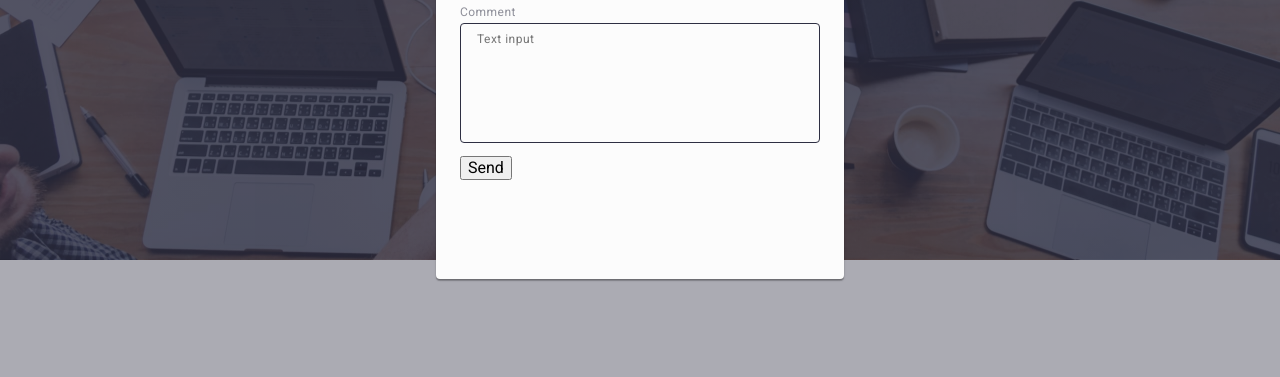
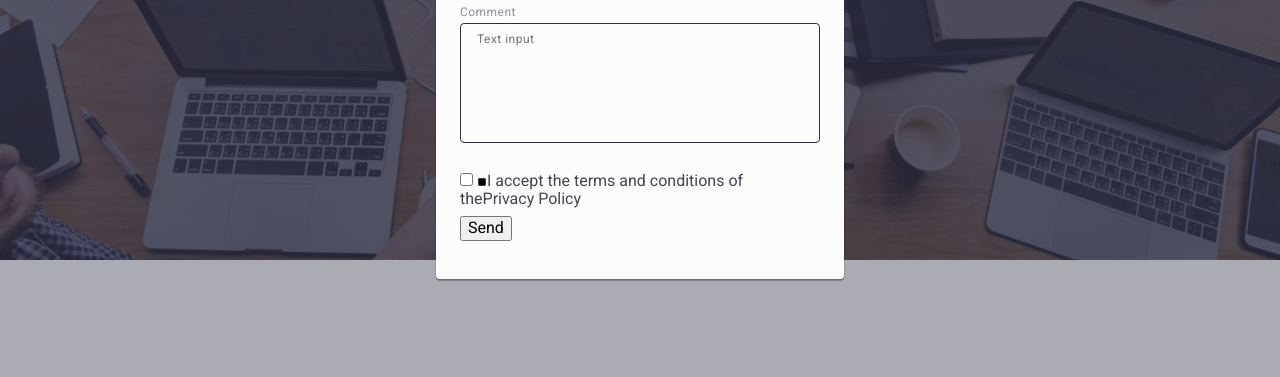
Before and after one commit to TaniaBilousova/goit-markup-hw-5, a plain HTML site: page index.html in a window 1280 px wide. Shown: the part 413-790 px from the top of the page. Drawn offline with nearby package versions, Linux system fonts and the light colour scheme.

Commit message:
add-css-5h

```diff
--- a/css/styles.css
+++ b/css/styles.css
@@ -598,6 +598,7 @@ letter-spacing: 0.04em;
 color: rgba(46, 47, 66, 0.4);
 border-radius: 4px;
 top: 8px;
+margin-bottom: 16px;
 padding-left: 16px;
 padding: 8px 16px;
 border: 1px solid rgba(46, 47, 66, 0.4);
@@ -608,6 +609,6 @@ outline: transparent;
 transition: border-color 250ms cubic-bezier(0.4, 0, 0.2, 1);
 border-color: #2E2F42;
 }
-.modal-text:hover{
+.modal-text:focus{
 border-color: #4D5AE5;
 }
--- a/index.html
+++ b/index.html
@@ -533,6 +533,21 @@
                 <textarea name="user-comment"
                 id="user-comment" class="modal-text" placeholder="Text input"></textarea>
              </div>
+
+             <div class="modal-field">
+              <input
+                type="checkbox"
+                name="user-privacy"
+                class="check-input"
+                id="user-privacy"
+                value="true"
+              />
+              <label for="user-privacy" class="check-text">
+                <span class="check-span">
+                  <svg class="check-icon" width="10" height="8">
+                    <use href="./images/icons-2.svg#icon-Checkbox"></use>
+                  </svg></span>I accept the terms and conditions of the<a href="" class="privacy-policy"></a>Privacy Policy</label>
+            </div>
           <button type="submit">Send</button>
         </form>
       </div>
```
